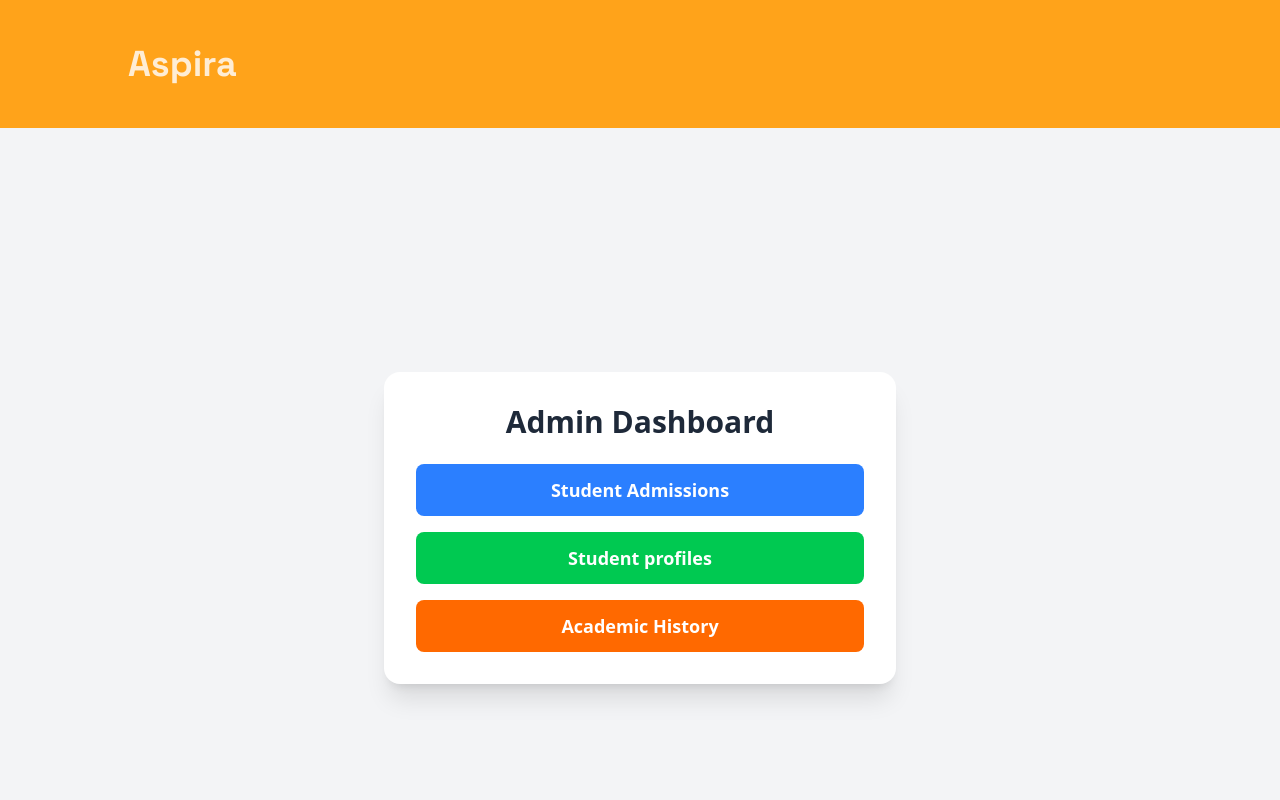
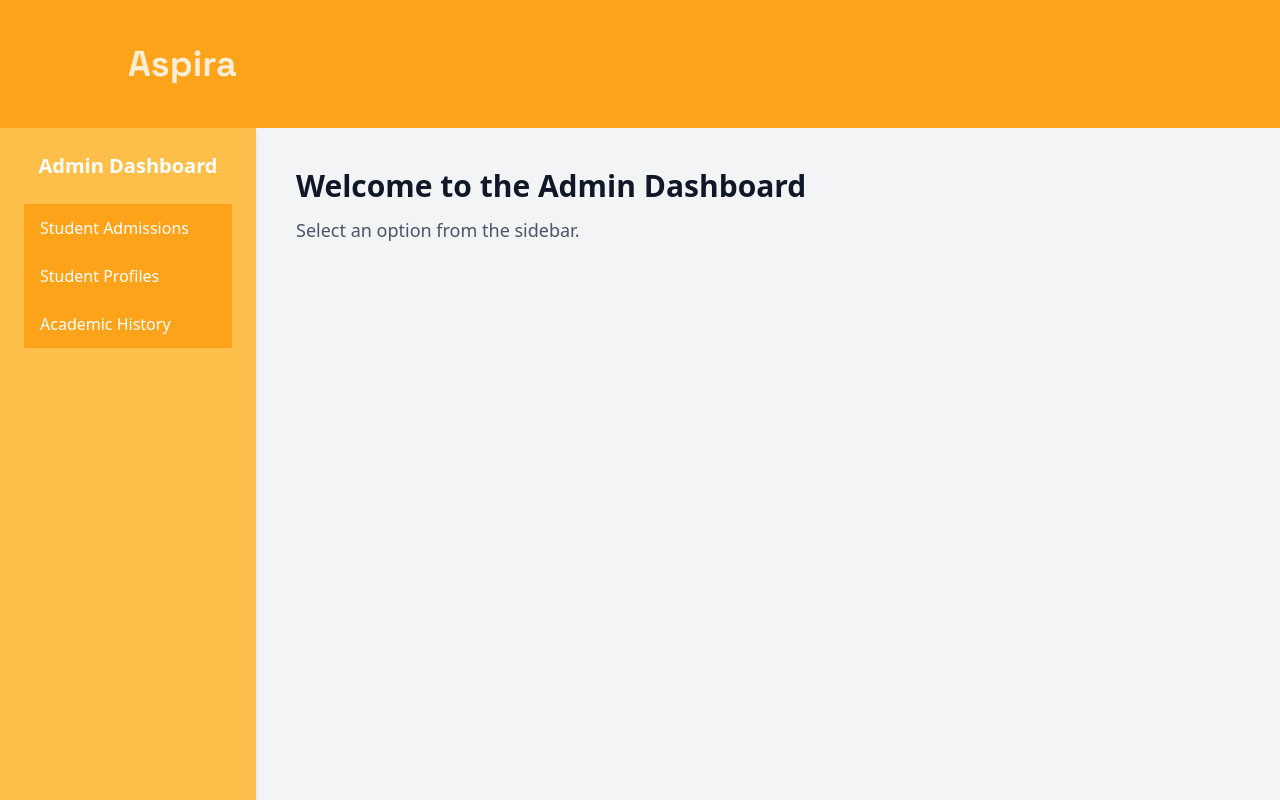
Before and after one commit to rrex971/aspira, a React (Vite) app: page /admin in a window 1280 px wide. Shown: the top 800 px of the page. Built offline with nearby package versions, Linux system fonts and the light colour scheme.

Commit message:
adminbasicproper

```diff
--- a/src/App.jsx
+++ b/src/App.jsx
@@ -14,8 +14,11 @@ import Sattendance from "./screens/Sattendance";
 import Faculty from "./screens/Faculty";
 import Facstatus from "./screens/Facstatus";
 import Sgrades from "./screens/Sgrades";
-import { AnimatePresence } from 'motion/react'
-import Stimetable from "./screens/Stimetable"
+import { AnimatePresence } from 'motion/react';
+import Stimetable from "./screens/Stimetable";
+import Admissions from './screens/Admissions';
+import Profiles from "./screens/Profiles";
+import Academhist from "./screens/Academhist";
 
 const App = () => {
 
@@ -31,15 +34,15 @@ const App = () => {
 
             <Route path="/Faculty"element = {<Faculty/>} />
 
-            <Route path="/sattendance" element={<Sattendance/>}/>
-            <Route path="/sgrades" element={<Sgrades/>}/>
-            <Route path ="/facstatus" element ={<Facstatus/>}></Route>
 
 
             <Route path="/sattendance" element ={<Sattendance/>}/>
             <Route path="/sgrades" element={<Sgrades/>}/>
             <Route path="/stimetable" element={<Stimetable/>}/>
             <Route path="/facstatus" element={<Facstatus/>}/>
+            <Route path="/admissions" element={<Admissions/>}/>
+            <Route path="/academhist" element={<Academhist/>}/>
+            <Route path="/profiles" element={<Profiles/>}/>
 
 
           </Routes>
--- /dev/null
+++ b/src/screens/Academhist.jsx
@@ -0,0 +1,18 @@
+import { Link } from "react-router";
+
+const Academhist = () => {
+    return (
+        <div className="min-h-screen flex flex-col items-center justify-center bg-orange-peel-50 px-4">
+            <h1 className="font-main font-bold text-3xl md:text-6xl text-orange-peel-700 mt-8 md:mt-16">
+                View Academic History
+            </h1>
+            <Link to="/Admin">
+                <button className="mt-6 px-6 py-3 bg-orange-peel-500 text-white font-semibold rounded-md hover:bg-orange-peel-700 transition">
+                    Back
+                </button>
+            </Link>
+        </div>
+    );
+};
+
+export default Academhist;
--- a/src/screens/Admin.jsx
+++ b/src/screens/Admin.jsx
@@ -1,23 +1,37 @@
+import { Link } from "react-router-dom";
+
 const Admin = () => {
-    return(
-        <div className="min-h-screen bg-gray-100 flex items-center justify-center p-6">
-        <div className="bg-white shadow-xl rounded-2xl p-8 max-w-lg w-full text-center">
-          <h2 className="text-3xl font-bold text-gray-800 mb-4">Admin Dashboard</h2>
-
-          <div className="mt-6 space-y-4">
-            <button className="w-full py-3 bg-blue-500 text-white rounded-lg text-lg font-semibold hover:bg-blue-600 transition">
+  return (
+    <div className="flex h-screen bg-gray-100">
+      {/* Sidebar */}
+      <aside className="w-64 bg-orange-peel-300 text-white flex flex-col p-6 shadow-md">
+        <h2 className="text-xl font-semibold mb-6 text-center">Admin Dashboard</h2>
+        <nav className="space-y-3">
+          <Link to="/Admissions">
+            <button className="w-full text-left px-4 py-3 bg-orange-peel-400 hover:bg-orange-400 transition-transform duration-500 ease-out hover:scale-105">
               Student Admissions
             </button>
-            <button className="w-full py-3 bg-green-500 text-white rounded-lg text-lg font-semibold hover:bg-green-600 transition">
-              Student profiles
+          </Link>
+          <Link to="/Profiles">
+            <button className="w-full text-left px-4 py-3 bg-orange-peel-400 hover:bg-orange-400 transition-transform duration-500 ease-out hover:scale-105">
+              Student Profiles
             </button>
-            <button className="w-full py-3 bg-orange-500 text-white rounded-lg text-lg font-semibold hover:bg-orange-600 transition">
+          </Link>
+          <Link to="/Academhist">
+            <button className="w-full text-left px-4 py-3 bg-orange-peel-400 hover:bg-orange-400 transition-transform duration-500 ease-out hover:scale-105">
               Academic History
             </button>
-          </div>
-        </div>
-      </div>
+          </Link>
+        </nav>
+      </aside>
 
-    );
+      {/* Main Content */}
+      <main className="flex-1 p-10">
+        <h1 className="text-3xl font-bold text-gray-900">Welcome to the Admin Dashboard</h1>
+        <p className="mt-3 text-lg text-gray-600">Select an option from the sidebar.</p>
+      </main>
+    </div>
+  );
 };
+
 export default Admin;
--- /dev/null
+++ b/src/screens/Admissions.jsx
@@ -0,0 +1,19 @@
+
+import { Link } from "react-router";
+
+const Admissions = () => {
+    return (
+        <div className="min-h-screen flex flex-col items-center justify-center bg-orange-peel-50 px-4">
+            <h1 className="font-main font-bold text-3xl md:text-6xl text-orange-peel-700 mt-8 md:mt-16">
+                View Student admissions
+            </h1>
+            <Link to="/Admin">
+                <button className="mt-6 px-6 py-3 bg-orange-peel-500 text-white font-semibold rounded-md hover:bg-orange-peel-700 transition">
+                    Back
+                </button>
+            </Link>
+        </div>
+    );
+};
+
+export default Admissions;
--- /dev/null
+++ b/src/screens/Profiles.jsx
@@ -0,0 +1,18 @@
+import { Link } from "react-router";
+
+const Profiles = () => {
+    return (
+        <div className="min-h-screen flex flex-col items-center justify-center bg-orange-peel-50 px-4">
+            <h1 className="font-main font-bold text-3xl md:text-6xl text-orange-peel-700 mt-8 md:mt-16">
+                View Student Profiles
+            </h1>
+            <Link to="/Admin">
+                <button className="mt-6 px-6 py-3 bg-orange-peel-500 text-white font-semibold rounded-md hover:bg-orange-peel-700 transition">
+                    Back
+                </button>
+            </Link>
+        </div>
+    );
+};
+
+export default Profiles;
```
